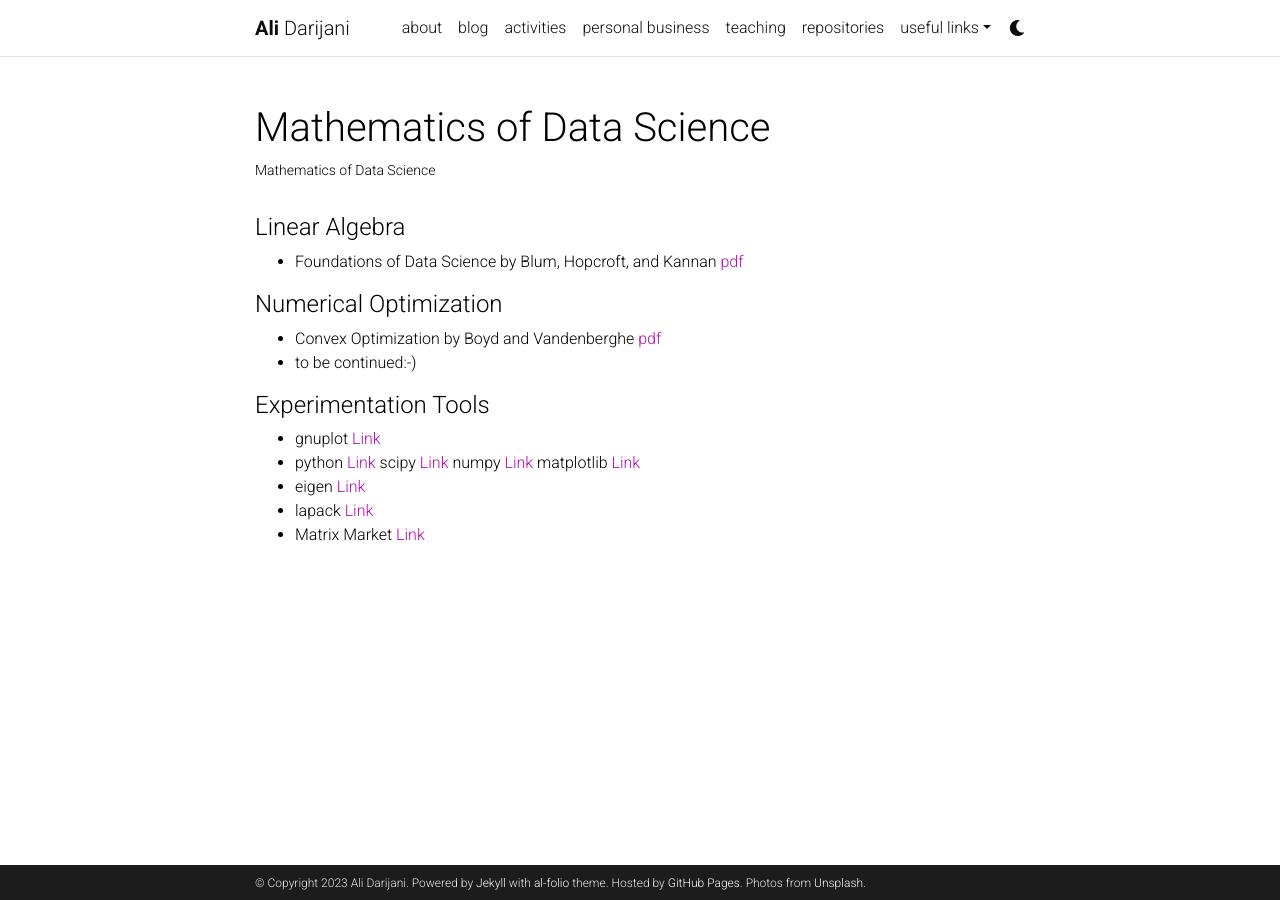
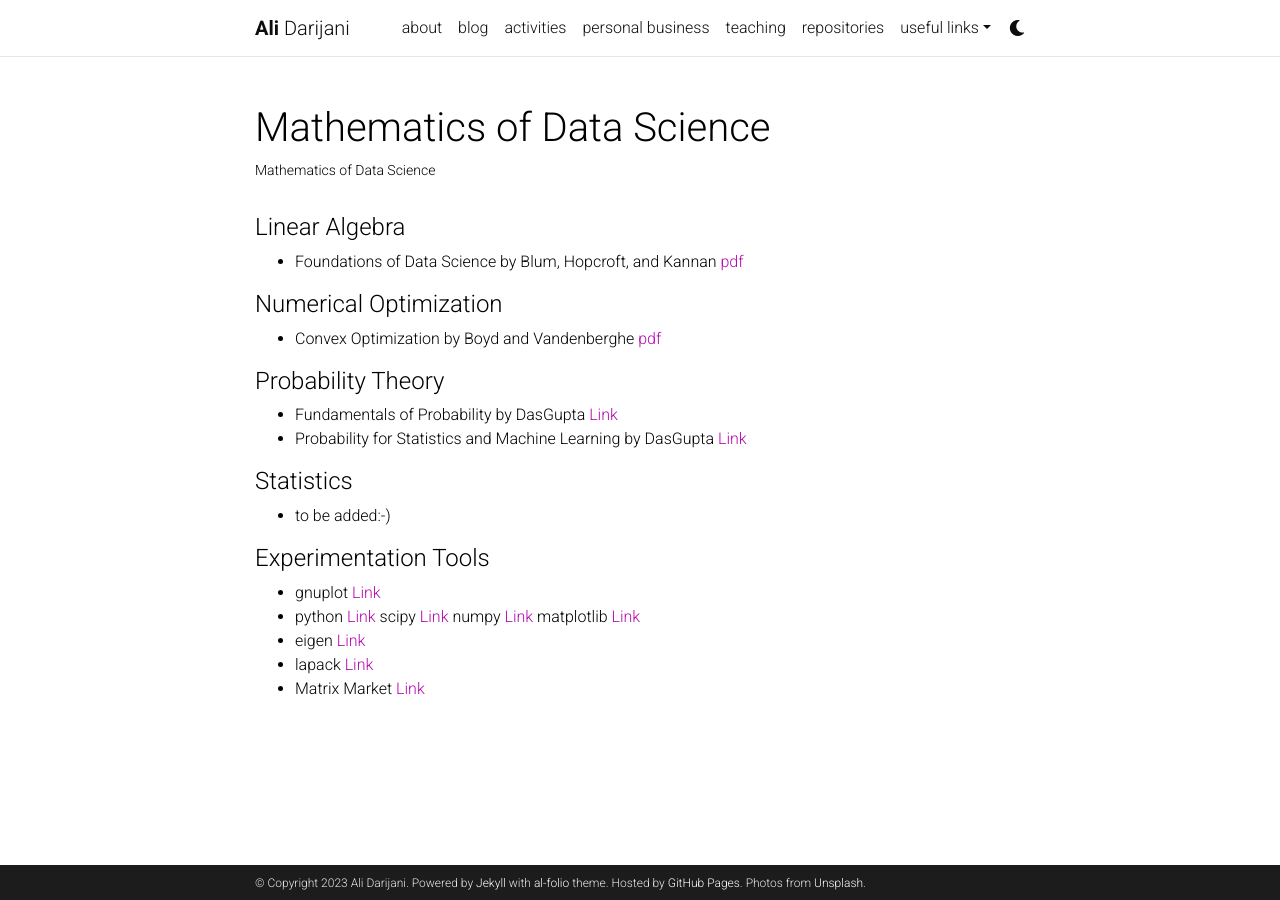
Before and after one commit to adarijani/adarijani.github.io_archived, a Jekyll site: the page built from _projects/07.mathematics_of_data_science.md, in a window 1280 px wide. Built offline with Jekyll 4.4.1, drawn with Linux system fonts in a browser that asks for light colours; comment, search, counter and statistics services are not loaded; a style sheet for code colours, icons or effects is not loaded.

Commit message:
Update 07.mathematics_of_data_science.md

```diff
--- a/_projects/07.mathematics_of_data_science.md
+++ b/_projects/07.mathematics_of_data_science.md
@@ -12,9 +12,17 @@ category: teaching
 * Foundations of Data Science by Blum, Hopcroft, and Kannan [pdf](https://home.ttic.edu/~avrim/book.pdf)
 
 #### Numerical Optimization
+
 * Convex Optimization by Boyd and Vandenberghe [pdf](https://web.stanford.edu/~boyd/cvxbook/bv_cvxbook.pdf)
-* to be continued:-)
 
+#### Probability Theory
+
+* Fundamentals of Probability by DasGupta [Link](https://link.springer.com/book/10.1007/978-1-4419-5780-1)
+* Probability for Statistics and Machine Learning by DasGupta [Link](https://link.springer.com/book/10.1007/978-1-4419-9634-3)
+
+#### Statistics
+
+* to be added:-)
 
 #### Experimentation Tools
 
```
